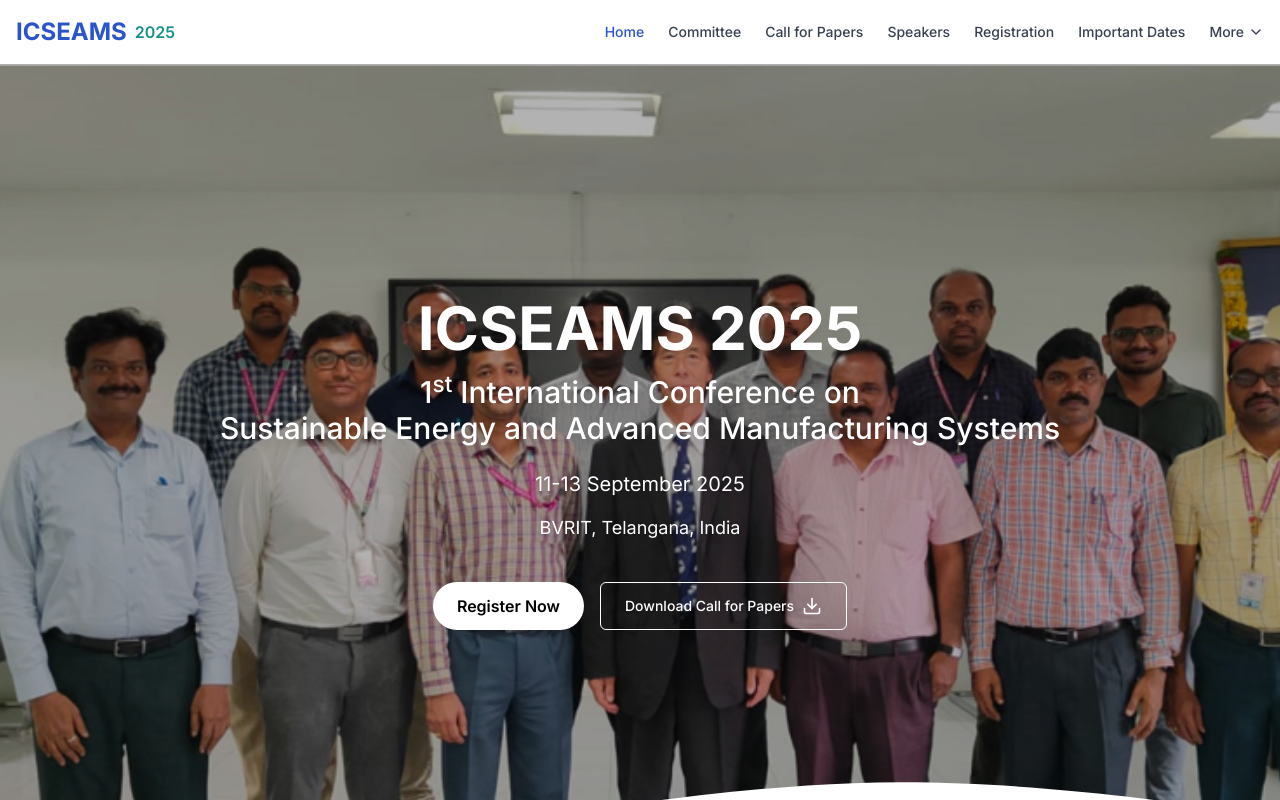
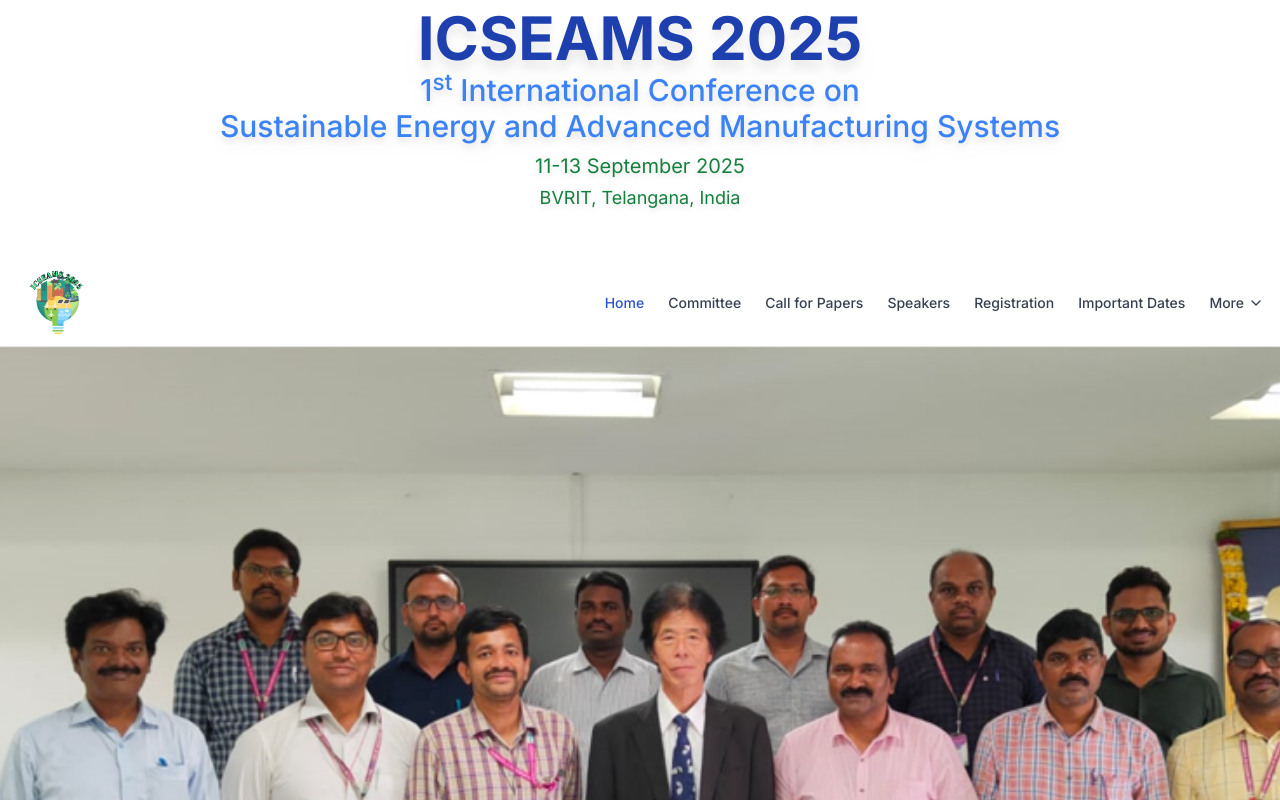
Before and after one commit to skksharif/icseams-conference-landing-page, a React (Vite) app: page / in a window 1280 px wide. Shown: the top 800 px of the page. Built offline with nearby package versions, Linux system fonts and the light colour scheme.

Commit message:
Modify Header

```diff
--- a/src/components/common/Header.tsx
+++ b/src/components/common/Header.tsx
@@ -1,25 +1,26 @@
-import React, { useState, useEffect } from 'react';
-import { NavLink } from 'react-router-dom';
-import { motion } from 'framer-motion';
-import { Menu, X, ChevronDown, ChevronUp } from 'lucide-react';
-import { HashLink } from 'react-router-hash-link';
+import React, { useState, useEffect } from "react";
+import { NavLink } from "react-router-dom";
+import { motion } from "framer-motion";
+import { Menu, X, ChevronDown, ChevronUp } from "lucide-react";
+import { HashLink } from "react-router-hash-link";
+import { Link } from "react-router-dom";
 
 const mainNavigation = [
-  { name: 'Home', href: '/' },
-  { name: 'Committee', href: '/committee' },
-  { name: 'Call for Papers', href: '/call-for-papers' },
-  { name: 'Speakers', href: '/speakers' },
-  { name: 'Registration', href: '/registration' },
-  { name: 'Important Dates', href: '/important-dates' }
+  { name: "Home", href: "/" },
+  { name: "Committee", href: "/committee" },
+  { name: "Call for Papers", href: "/call-for-papers" },
+  { name: "Speakers", href: "/speakers" },
+  { name: "Registration", href: "/registration" },
+  { name: "Important Dates", href: "/important-dates" },
 ];
 
 const dropdownNavigation = [
-  { name: 'Publication', href: '/publication' },
-  { name: 'Venue', href: '/venue' },
-  { name: 'Sponsors', href: '/sponsors' },
-  { name: 'Attractions', href: '/attractions' },
-  { name: 'Contact', href: '/contact' },
-  { name: 'FAQ', href: '/faq' }
+  { name: "Publication", href: "/publication" },
+  { name: "Venue", href: "/venue" },
+  { name: "Sponsors", href: "/sponsors" },
+  { name: "Attractions", href: "/attractions" },
+  { name: "Contact", href: "/contact" },
+  { name: "FAQ", href: "/faq" },
 ];
 
 const Header = () => {
@@ -35,37 +36,73 @@
       }
     };
 
-    document.addEventListener('scroll', handleScroll);
+    document.addEventListener("scroll", handleScroll);
     return () => {
-      document.removeEventListener('scroll', handleScroll);
+      document.removeEventListener("scroll", handleScroll);
     };
   }, [scrolled]);
 
   // Close dropdown when clicking outside
   useEffect(() => {
     const handleClickOutside = (event) => {
-      if (dropdownOpen && !event.target.closest('.dropdown-container')) {
+      if (dropdownOpen && !event.target.closest(".dropdown-container")) {
         setDropdownOpen(false);
       }
     };
 
-    document.addEventListener('click', handleClickOutside);
+    document.addEventListener("click", handleClickOutside);
     return () => {
-      document.removeEventListener('click', handleClickOutside);
+      document.removeEventListener("click", handleClickOutside);
     };
   }, [dropdownOpen]);
 
   return (
+    <>
+      <div>
+        <div className="container mx-auto px-2 py-2 z-10 text-center text-white">
+          <motion.div
+            initial={{ opacity: 0, y: 20 }}
+            animate={{ opacity: 1, y: 0 }}
+            transition={{ duration: 0.8 }}
+            className="mb-8"
+          >
+            <h1 className="text-4xl md:text-6xl font-bold leading-tight mb-1 drop-shadow-xl text-blue-800">
+              ICSEAMS 2025
+            </h1>
+            <h2 className="text-2xl md:text-3xl font-medium mb-2 drop-shadow-lg text-blue-500">
+              1<sup>st</sup> International Conference on
+              <br />
+              Sustainable Energy and Advanced Manufacturing Systems
+            </h2>
+            <p className="text-xl mb-1 drop-shadow-md text-green-700">
+              11-13 September 2025
+            </p>
+            <p className="text-lg drop-shadow-md text-green-700">
+              BVRIT, Telangana, India
+            </p>
+          </motion.div>
+
+          <motion.div
+            className="flex flex-col sm:flex-row justify-center gap-4 mt-10"
+            initial={{ opacity: 0, y: 30 }}
+            animate={{ opacity: 1, y: 0 }}
+            transition={{ duration: 0.8, delay: 0.3 }}
+          ></motion.div>
+        </div>
+      </div>
       <header
         className={`sticky top-0 z-50 transition-all duration-200 ${
-        scrolled ? 'bg-white shadow-md py-2' : 'bg-transparent py-4'
+          scrolled ? "bg-white shadow-md py-2" : "bg-transparent py-2"
         }`}
       >
         <div className="container mx-auto px-4">
           <div className="flex justify-between items-center">
             <NavLink to="/" className="flex items-center space-x-2">
-            <span className="text-primary-600 text-2xl font-bold">ICSEAMS</span>
-            <span className="text-secondary-600 font-semibold">2025</span>
+              <img src="/images/logo.png" alt="logo" className="w-20 md:w-25" />
+              {/*  <span className="text-primary-600 text-2xl font-bold">
+                ICSEAMS
+              </span>
+              <span className="text-secondary-600 font-semibold">2025</span> */}
             </NavLink>
 
             {/* Desktop Navigation */}
@@ -76,7 +113,7 @@
                   to={item.href}
                   className={({ isActive }) =>
                     `text-sm font-medium transition-colors hover:text-primary-600 ${
-                    isActive ? 'text-primary-600' : 'text-gray-700'
+                      isActive ? "text-primary-600" : "text-gray-700"
                     }`
                   }
                 >
@@ -103,7 +140,7 @@
                     initial={{ opacity: 0, y: -5 }}
                     animate={{ opacity: 1, y: 0 }}
                     exit={{ opacity: 0, y: -5 }}
-                  transition={{ duration: 0.15, ease: 'easeOut' }}
+                    transition={{ duration: 0.15, ease: "easeOut" }}
                     className="absolute right-0 mt-2 w-48 bg-white rounded-md shadow-lg py-1 z-50"
                   >
                     {dropdownNavigation.map((item) => (
@@ -113,8 +150,8 @@
                         className={({ isActive }) =>
                           `block px-4 py-2 text-sm ${
                             isActive
-                            ? 'text-primary-600 bg-primary-50'
-                            : 'text-gray-700 hover:bg-gray-50'
+                              ? "text-primary-600 bg-primary-50"
+                              : "text-gray-700 hover:bg-gray-50"
                           }`
                         }
                         onClick={() => setDropdownOpen(false)}
@@ -160,8 +197,8 @@
                     className={({ isActive }) =>
                       `px-4 py-2 text-sm font-medium rounded-md transition-colors ${
                         isActive
-                        ? 'bg-primary-50 text-primary-600'
-                        : 'text-gray-700 hover:bg-gray-50'
+                          ? "bg-primary-50 text-primary-600"
+                          : "text-gray-700 hover:bg-gray-50"
                       }`
                     }
                     onClick={() => setIsOpen(false)}
@@ -174,6 +211,7 @@
           </motion.div>
         )}
       </header>
+    </>
   );
 };
 
--- a/src/components/home/HeroSection.tsx
+++ b/src/components/home/HeroSection.tsx
@@ -1,7 +1,6 @@
 import React, { useEffect, useState } from "react";
-import { Link } from "react-router-dom";
+
 import { motion } from "framer-motion";
-import { Download, ChevronRight } from "lucide-react";
 
 const images = [
   "/images/bg1.png",
@@ -36,50 +35,11 @@
             animate={{ opacity: current === index ? 1 : 0 }}
           />
         ))}
-        <div className="absolute inset-0 bg-black/30" />{" "}
+        <div className="absolute inset-0 bg-black/0" />{" "}
         {/* Optional dark overlay */}
       </div>
 
-      <div className="container mx-auto px-4 py-16 z-10 text-center text-white">
-        <motion.div
-          initial={{ opacity: 0, y: 20 }}
-          animate={{ opacity: 1, y: 0 }}
-          transition={{ duration: 0.8 }}
-          className="mb-8"
-        >
-          <h1 className="text-4xl md:text-6xl font-bold leading-tight mb-4 drop-shadow-xl text-white">
-            ICSEAMS 2025
-          </h1>
-          <h2 className="text-2xl md:text-3xl font-medium mb-6 drop-shadow-lg text-white">
-            1<sup>st</sup> International Conference on
-            <br />
-            Sustainable Energy and Advanced Manufacturing Systems
-          </h2>
-          <p className="text-xl mb-4 drop-shadow-md">11-13 September 2025</p>
-          <p className="text-lg drop-shadow-md">BVRIT, Telangana, India</p>
-        </motion.div>
 
-        <motion.div
-          className="flex flex-col sm:flex-row justify-center gap-4 mt-10"
-          initial={{ opacity: 0, y: 30 }}
-          animate={{ opacity: 1, y: 0 }}
-          transition={{ duration: 0.8, delay: 0.3 }}
-        >
-          <Link
-            to="/registration"
-            className="bg-white text-black px-6 py-3 rounded-full font-semibold hover:bg-gray-200 transition"
-          >
-            Register Now
-          </Link>
-          <a
-            href="#"
-            className="btn btn-outline group bg-transparent border-white text-white hover:bg-white/10"
-          >
-            Download Call for Papers
-            <Download className="ml-2 h-5 w-5 group-hover:translate-y-1 transition-transform" />
-          </a>
-        </motion.div>
-      </div>
 
       {/* Wave SVG at bottom */}
       <div className="absolute bottom-0 left-0 w-full">
```
Also changed, not shown: public/images/logo.png (added). Lines whose indentation alone changed are shown as unchanged.
